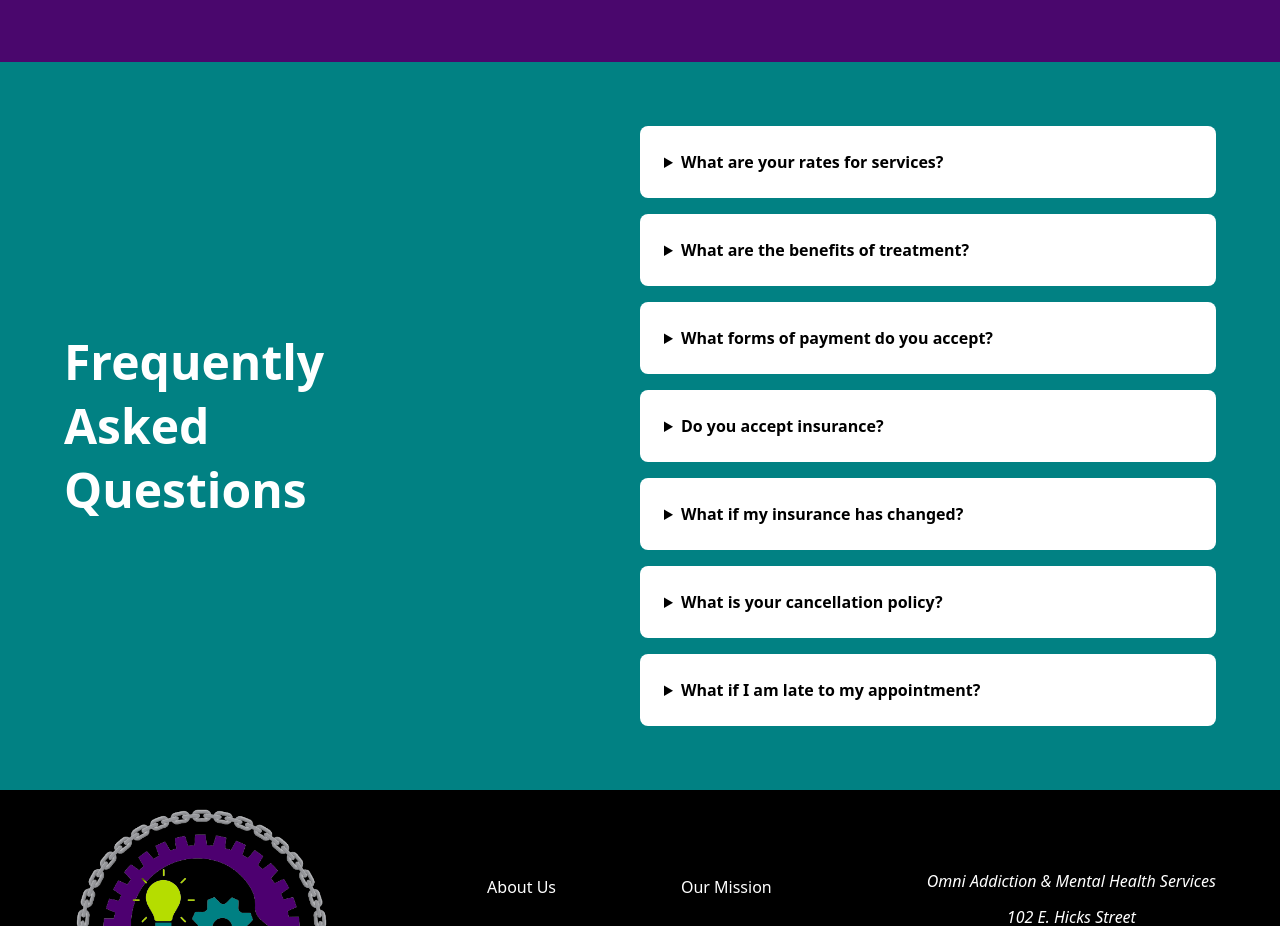
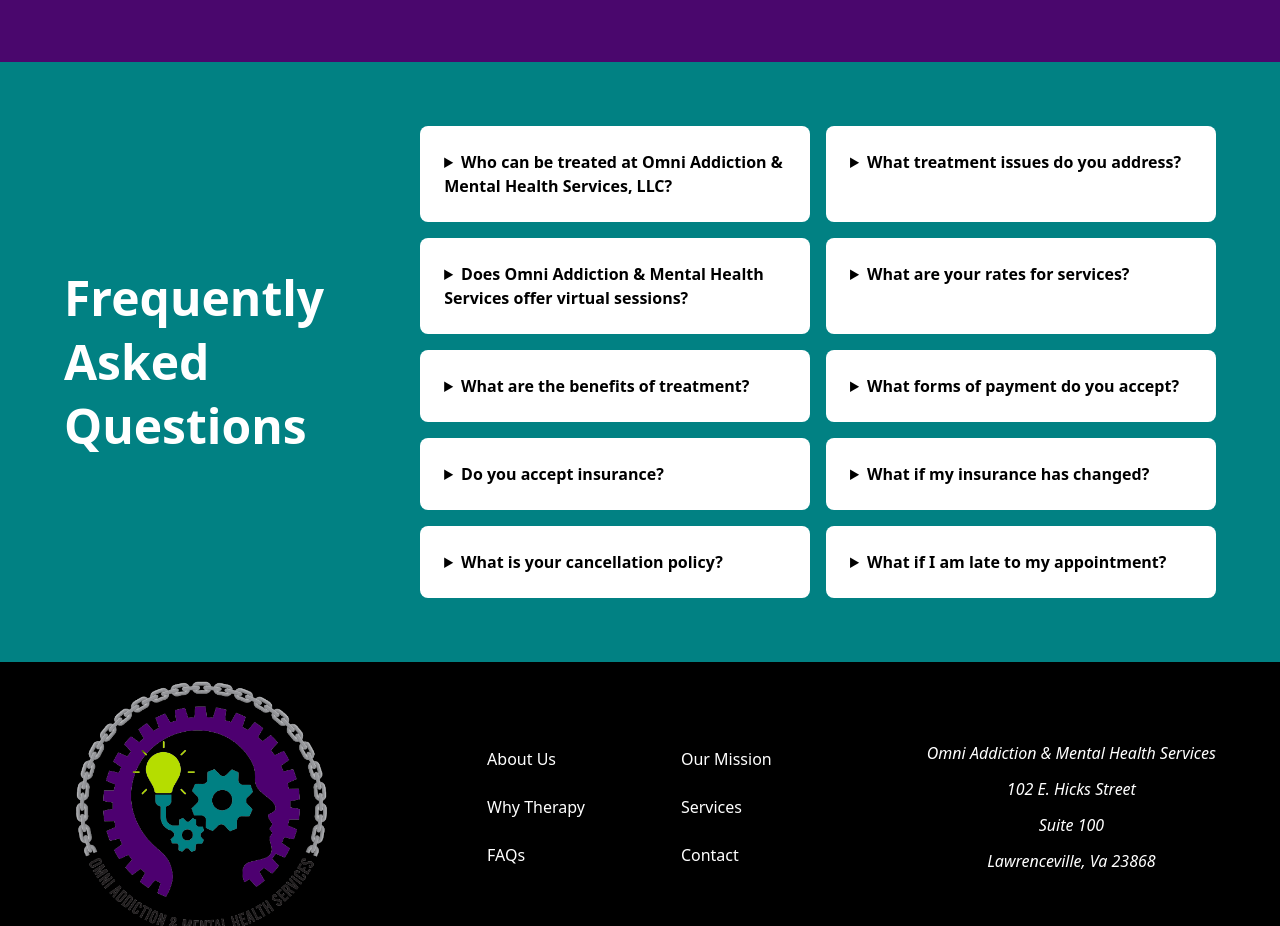
Before and after one commit to artsycoder533/omni, a Next.js app: page / in a window 1280 px wide. Shown: the part 5100-6026 px from the top of the page. Built offline with nearby package versions, Linux system fonts and the light colour scheme.

Commit message:
chore: update faq section

```diff
--- a/components/Faqs.jsx
+++ b/components/Faqs.jsx
@@ -3,6 +3,34 @@
 
 function Faq() {
   const faqs = [
+    {
+      question:
+        "Who can be treated at Omni Addiction & Mental Health Services, LLC? ",
+      answer:
+        "Adults aged 18-65 can receive treatment for mental health and/or substance use issues. Adolescents aged 14 and up with substance use issues can receive treatment at Omni AMH. We have recently added services to include providing therapy for children as young as 11 years old with mental health issues.",
+    },
+    {
+      question: "What treatment issues do you address? ",
+      answer: [
+        "Anxiety",
+        "Bipolar Disorders",
+        "Depression",
+        "General Support",
+        "Grief/Bereavement",
+        "LGBTQ Issues",
+        "Men's Issues",
+        "Obesssive Compulsive Disorders",
+        "Postraumatic Stress Disorder",
+        "Substance Use",
+        "Women's Issue",
+        "And more...",
+      ],
+    },
+    {
+      question:
+        "Does Omni Addiction & Mental Health Services offer virtual sessions? ",
+      answer: "Yes Omni offers both virtual and in-person sessions.",
+    },
     {
       question: "What are your rates for services?",
       answer: [
@@ -45,11 +73,11 @@
   ];
   return (
     <div className=" py-16 bg-[#018183]" id="faqs">
-      <div className="w-[90vw] max-w-[1400px] mx-auto flex justify-between items-center flex-col md:flex-row">
-        <h3 className="text-center md:text-left text-5xl w-full text-white font-semibold py-12 flex flex-col gap-4">
+      <div className="w-[90vw] max-w-[1400px] mx-auto flex justify-between items-center flex-col md:flex-row gap-24">
+        <h3 className="text-center md:text-left text-5xl  text-white font-semibold py-12 flex flex-col gap-4">
           <span>Frequently</span> <span>Asked</span> <span>Questions</span>
         </h3>
-        <div className="flex flex-col w-full gap-4 ">
+        <div className="grid grid-cols-2 w-full gap-4 ">
           {faqs.map((faq, index) => {
             return <SingleFaq key={index} {...faq} />;
           })}
--- a/components/SingleFaq.jsx
+++ b/components/SingleFaq.jsx
@@ -1,4 +1,5 @@
 import React from "react";
+import { isArray } from "util";
 
 function SingleFaq({ question, answer }) {
   return (
@@ -6,7 +7,11 @@
       <summary className="transition-all duration-300 ease-in-out font-semibold">
         {question}
       </summary>
-      <p className="p-2 mt-2">{answer}</p>
+      {!isArray(answer) ? (
+        <p className="p-2 mt-2">{answer}</p>
+      ) : (
+        answer.map((el) => <li className="p-2 mt-2">{el}</li>)
+      )}
     </details>
   );
 }
```
